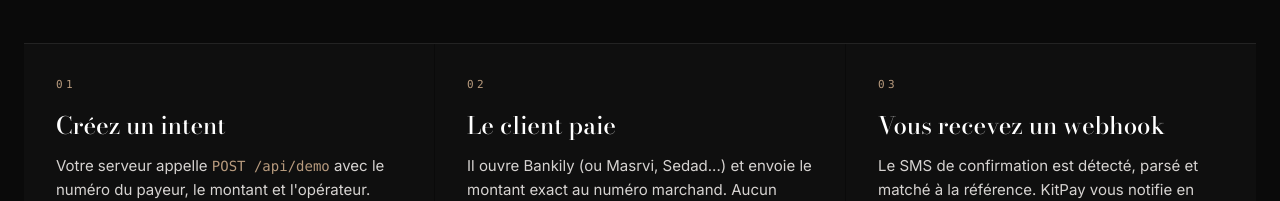
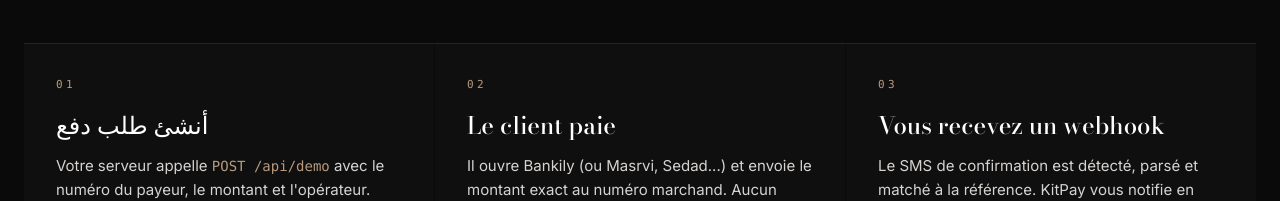
Before and after one commit to Mohamed1629440/Maurigame-Pay, a Next.js app: page / in a window 1280 px wide. Shown: the part 1594-1795 px from the top of the page. Built offline with nearby package versions, Linux system fonts and the light colour scheme.

Commit message:
Update step title from French to Arabic

```diff
--- a/src/app/page.tsx
+++ b/src/app/page.tsx
@@ -137,7 +137,7 @@
           <div className="grid md:grid-cols-3 gap-px border-y border-white/10">
             <Step
               num="01"
-              title="Créez un intent"
+              title="أنشئ طلب دفع"
               text={
                 <>
                   Votre serveur appelle{" "}
```
